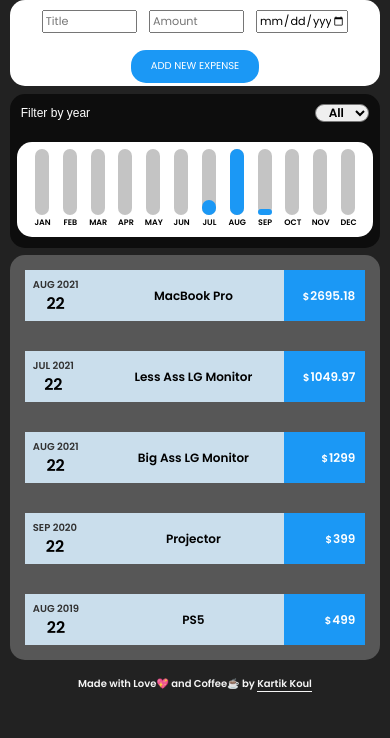
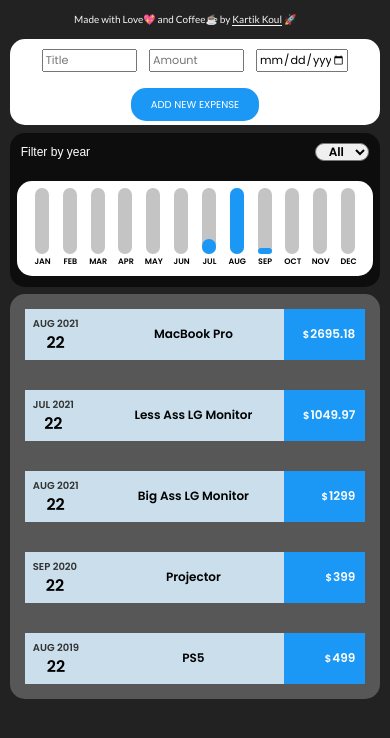
Before and after one commit to kartikkoul/cool-expense-tracker, a React (Create React App) app: page / in a window 390 px wide. Shown: the top 738 px of the page. Built offline with nearby package versions, Linux system fonts and the light colour scheme; a web font is replaced by a local one.

Commit message:
-Fully Responsive 🚀

```diff
--- a/src/App.css
+++ b/src/App.css
@@ -1,12 +1,17 @@
 @import url('https://fonts.googleapis.com/css2?family=Poppins&display=swap');
+@import url('https://fonts.googleapis.com/css2?family=Lato:wght@300;400&display=swap');
 
 .webApp{
+  width: 100%;
+}
+.appContent{
   display: flex;
   flex-direction: column;
   align-items: center;
+  height: 100%;
 }
 
-.webApp .debugButton{
+.appContent .debugButton{
   margin-bottom: 10px;
   width: 60px;
   height: 33px;
@@ -17,7 +22,7 @@
   transition: 300ms;
 }
 
-.webApp .debugButton:hover{
+.appContent .debugButton:hover{
   cursor: pointer;
   background-color: rgba(0, 0, 0, 0);
   color: white;
@@ -25,8 +30,8 @@
 }
 
 .webApp footer p{
-  font-family: 'Poppins', sans-serif;
-  font-weight: 600;
+  font-family: 'Lato', sans-serif;
+  font-weight: 400;
   font-size: 12px;
   color: whitesmoke;
 }
--- a/src/App.js
+++ b/src/App.js
@@ -52,25 +52,25 @@ function App() {
 
   return (
     <div className="webApp">
-      {/* <button onClick={debugHandler} className="debugButton">Debug</button> */}
-      <AddExpense expenses={expenses} setexpenses={setexpenses} filterYear={filterYear} setFilterYear={setfilterYear}/>
-      <ExpenseChart expenses={expenses} filterYear={filterYear} setFilterYear={setfilterYear}/>
-      <Expenses expenseObj={expenses} filterYear={filterYear}/>
-
-
       <footer style={{
         position:'relative',
-        bottom:0,
+        top:0,
         width:'95%',
         height:'33px',
-        'margin-top':'1.9%',
-        marginBottom:'2px',
+        'margin-top':'2px',
+        marginBottom:'1%',
         display:'flex',
         justifyContent:'center',
         alignItems:'center'
       }}>
-        <p>Made with Love💖 and Coffee☕ by <a href="https://www.github.com/kartikkoul/cool-expense-tracker/" target="_blank">Kartik Koul</a></p>
+        <p>Made with Love💖 and Coffee☕ by <a href="https://www.github.com/kartikkoul/cool-expense-tracker/" target="_blank"  >Kartik Koul</a> 🚀</p>
       </footer>
+      <div className="appContent">
+         {/* <button onClick={debugHandler} className="debugButton">Debug</button> */}
+        <AddExpense expenses={expenses} setexpenses={setexpenses} filterYear={filterYear} setFilterYear={setfilterYear}/>
+        <ExpenseChart expenses={expenses} filterYear={filterYear} setFilterYear={setfilterYear}/>
+        <Expenses expenseObj={expenses} filterYear={filterYear}/>
+      </div>
     </div>
 
   );
--- a/src/myComponents/chartSection/Chart.css
+++ b/src/myComponents/chartSection/Chart.css
@@ -54,7 +54,7 @@
     color: black;
 }
 
-@media only screen and (max-width: 420px){
+@media only screen and (max-width: 530px){
     .chartSection{
         padding:4px;
         margin: 1%;
--- a/src/myComponents/chartSection/ChartBar.css
+++ b/src/myComponents/chartSection/ChartBar.css
@@ -35,7 +35,7 @@
     font-family: 'Poppins', sans-serif;
 }
 
-@media only screen and (max-width: 420px){
+@media only screen and (max-width: 530px){
     .chartBar{
         width: 4%;
         height: 80px;
--- a/src/myComponents/expensesListSection/Expenses.css
+++ b/src/myComponents/expensesListSection/Expenses.css
@@ -1,7 +1,10 @@
+@import url('https://fonts.googleapis.com/css2?family=Lato:wght@300;400&display=swap');
+
 .expensesOuter{
     width: 95%;
     background-color: rgba(255, 255, 255, 0.24);
     border-radius: 15px;
+    margin-bottom: 6px;
 }
 
 .expensesInner{
@@ -9,5 +12,12 @@
     display: flex;
     flex-direction: column;
     text-align: center;
-    font-size: 18px;
 }
+
+.expensesInner .noRecord{
+    margin: 6%;
+    color: black;
+    font-family: 'Lato', sans-serif;
+    font-weight: 600;
+
+}
--- a/src/myComponents/expensesListSection/Expenses.js
+++ b/src/myComponents/expensesListSection/Expenses.js
@@ -8,7 +8,7 @@ const Expenses = (props) => {
             <div className="expensesInner">
                 {props.filterYear.length>0?
                     props.filterYear.map(e=><Expense key={e.id} expenseObj={e}/>)
-                    :"Oops! No expenses found for this year !!"}
+                    :<p className='noRecord'>Oops! No expenses found for this year !!</p>}
             </div>
         </div>
     )
```
